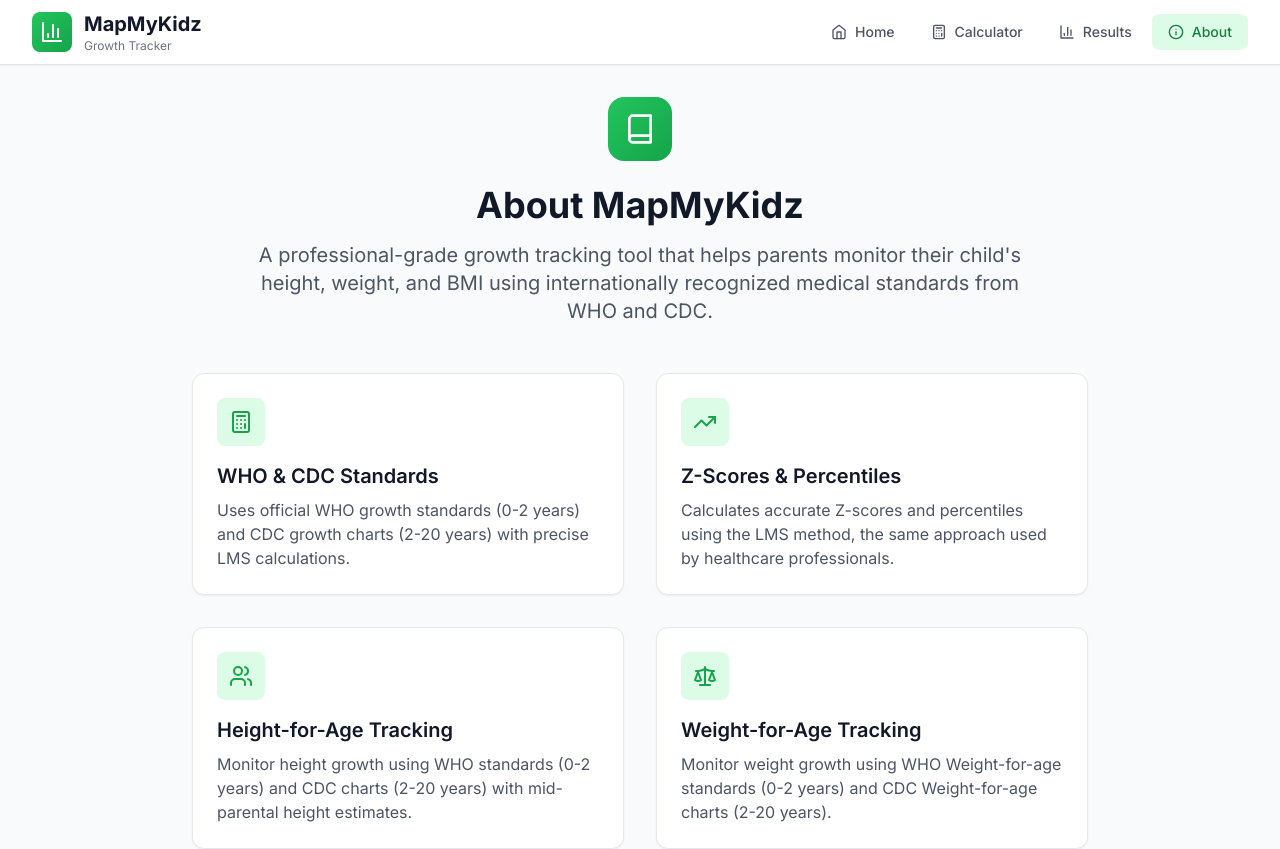
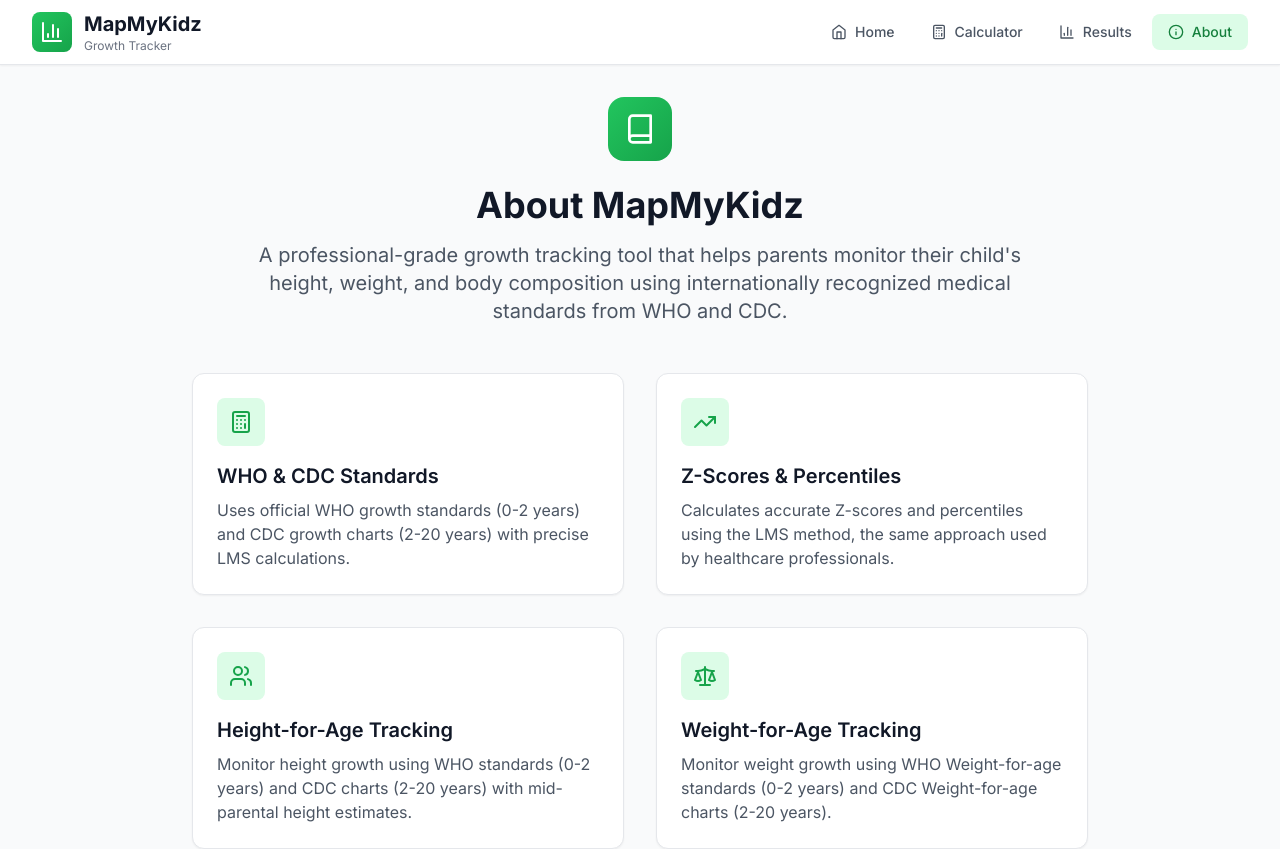
Before and after one commit to mapmykidz/Mapmykidz, a React (Vite) app: page /about in a window 1280 px wide. Shown: the top 849 px of the page. Built offline with nearby package versions, Linux system fonts and the light colour scheme.

Commit message:
Update ResultsPage terminology: change Height Growth Percentile to Height-for-age Percentile and Weight Growth Percentile to Weight-for-age Percentile

```diff
--- a/src/pages/AboutPage.tsx
+++ b/src/pages/AboutPage.tsx
@@ -46,7 +46,7 @@ export const AboutPage: React.FC = () => {
           About MapMyKidz
         </h1>
         <p className="text-xl text-gray-600 max-w-3xl mx-auto">
-          A professional-grade growth tracking tool that helps parents monitor their child's height, weight, and BMI
+          A professional-grade growth tracking tool that helps parents monitor their child's height, weight, and body composition
           using internationally recognized medical standards from WHO and CDC.
         </p>
       </div>
--- a/src/pages/ResultsPage.tsx
+++ b/src/pages/ResultsPage.tsx
@@ -337,7 +337,7 @@ export const ResultsPage: React.FC = () => {
             <div className="flex items-center justify-between mb-4">
               <div className="flex items-center space-x-3">
                 <TrendingUp className="w-6 h-6 text-primary-600" />
-                    <h2 className="text-xl font-semibold text-gray-900">Height Growth Percentile</h2>
+                    <h2 className="text-xl font-semibold text-gray-900">Height-for-age Percentile</h2>
               </div>
               {getPercentileIcon(growthResult.isNormal)}
             </div>
@@ -412,7 +412,7 @@ export const ResultsPage: React.FC = () => {
                 <div className="flex items-center justify-between mb-4">
                   <div className="flex items-center space-x-3">
                     <TrendingUp className="w-6 h-6 text-primary-600" />
-                    <h2 className="text-xl font-semibold text-gray-900">Weight Growth Percentile</h2>
+                    <h2 className="text-xl font-semibold text-gray-900">Weight-for-age Percentile</h2>
                   </div>
                   {getPercentileIcon(weightResult.isNormal)}
                 </div>
@@ -487,7 +487,7 @@ export const ResultsPage: React.FC = () => {
                 <div className="flex items-center justify-between mb-4">
                   <div className="flex items-center space-x-3">
                     <TrendingUp className="w-6 h-6 text-primary-600" />
-                    <h2 className="text-xl font-semibold text-gray-900">Weight Growth Percentile</h2>
+                    <h2 className="text-xl font-semibold text-gray-900">Weight-for-age Percentile</h2>
                   </div>
                 </div>
 
```
